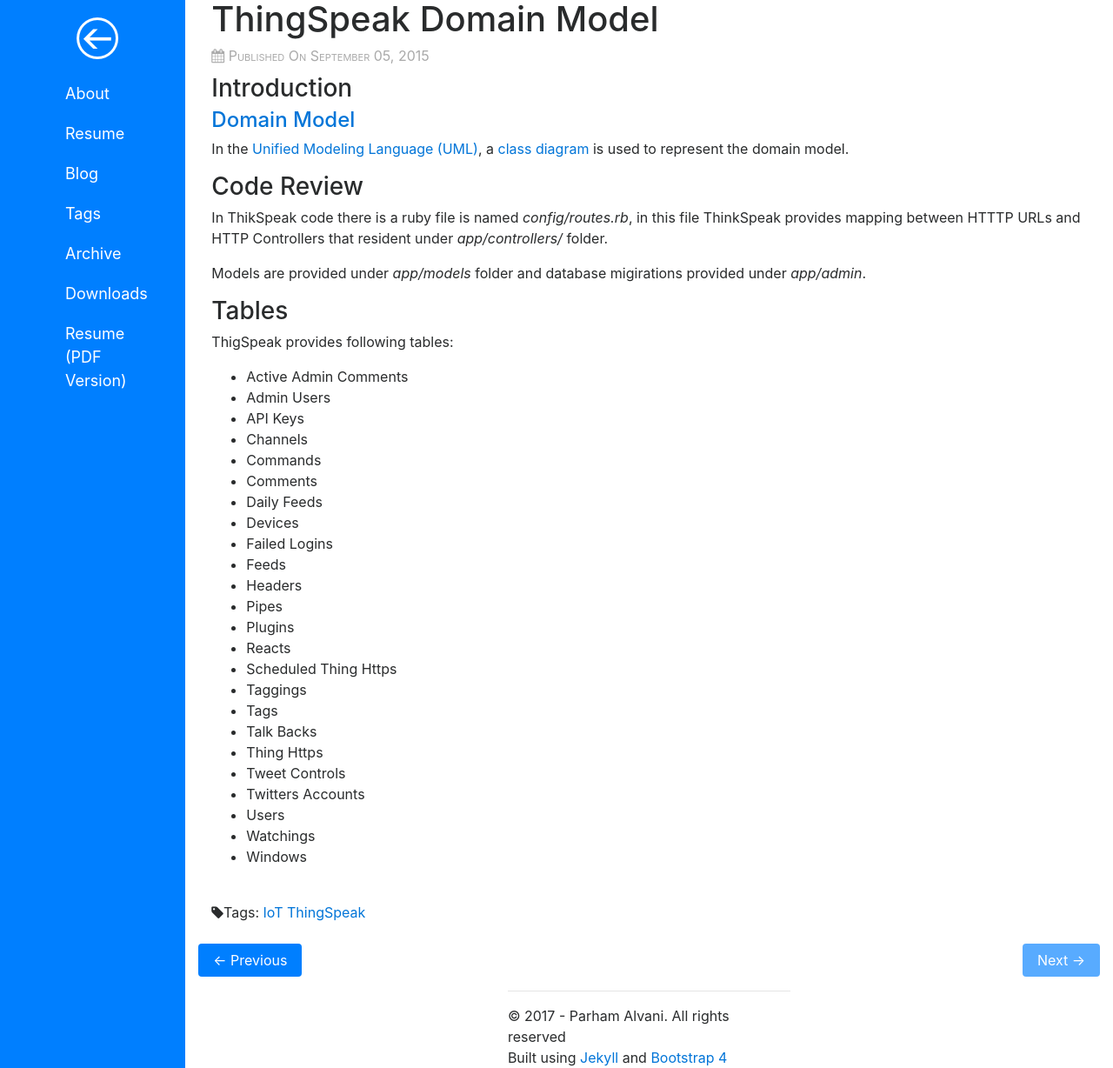
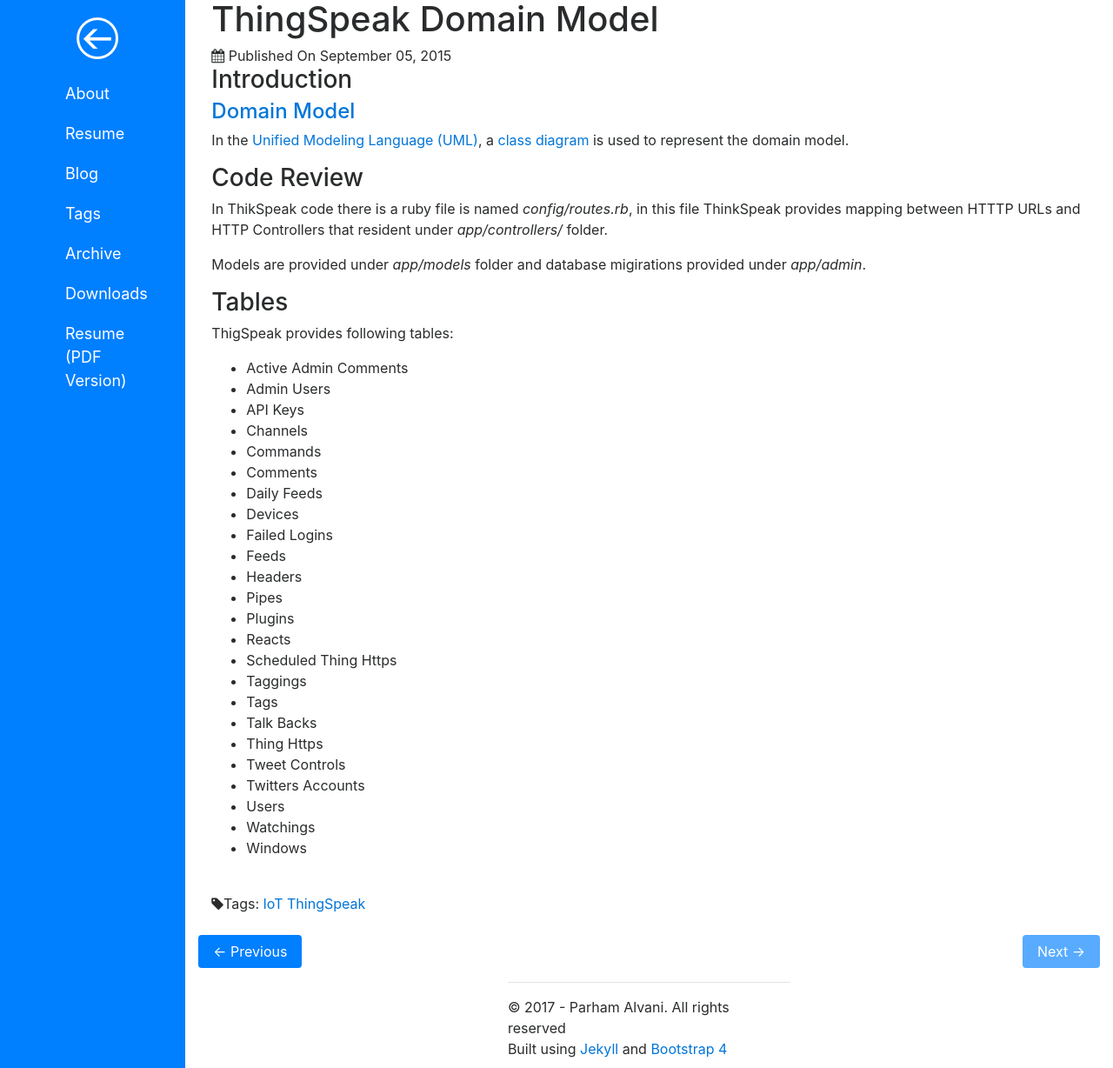
Before and after one commit to 1995parham/1995parham.github.io, a Jekyll site: the page built from _posts/2016-09-05-thingspeak-dm.html, in a window 1280 px wide and 1228 px high. Shown: the whole window at 87% size. Built offline with Jekyll 4.4.1, drawn with Linux system fonts in a browser that asks for light colours; comment, search, counter and statistics services are not loaded.

Commit message:
Publish tag css was removed.

```diff
--- a/assets/css/app.css
+++ b/assets/css/app.css
@@ -1,9 +1,3 @@
-.publish-tag {
-	font-variant: small-caps;
-	color: #aaa;
-	padding-bottom: 10px;
-}
-
 .image-center {
 	margin: 0 auto;
 }
```
